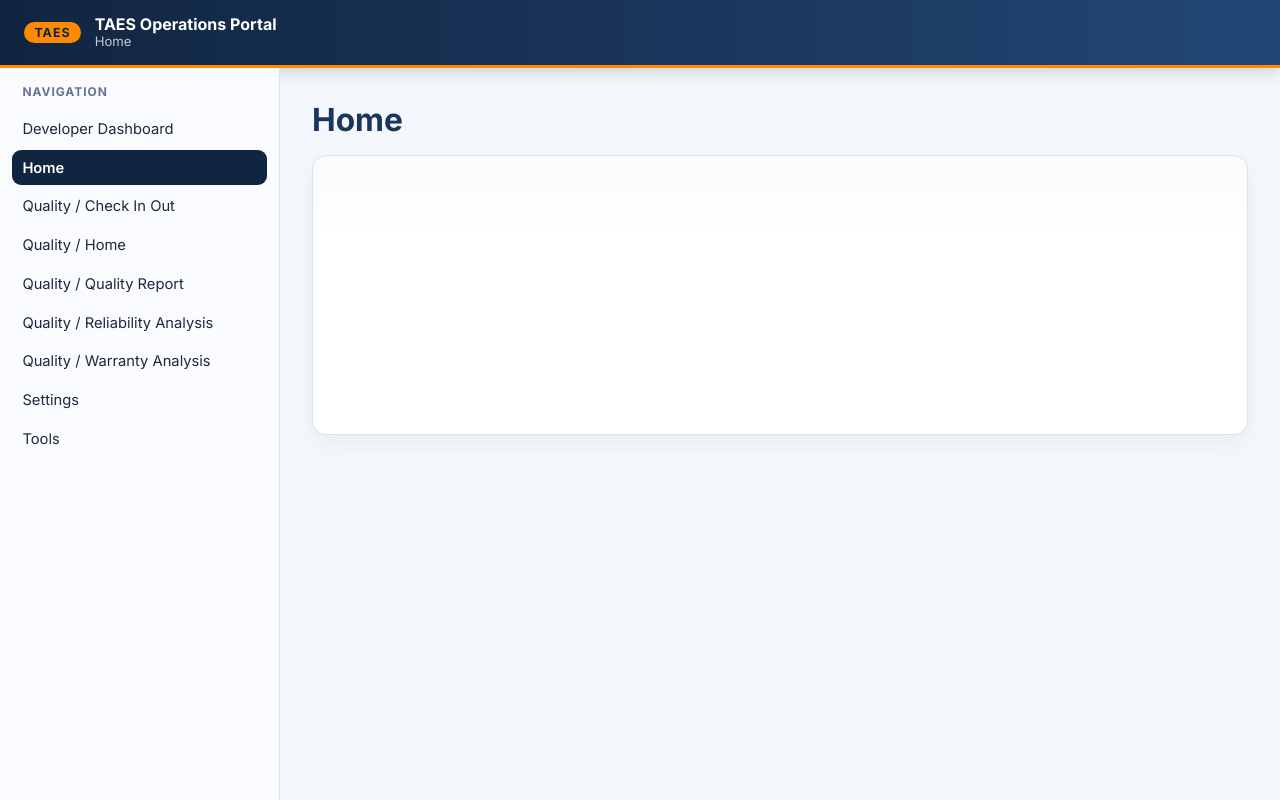
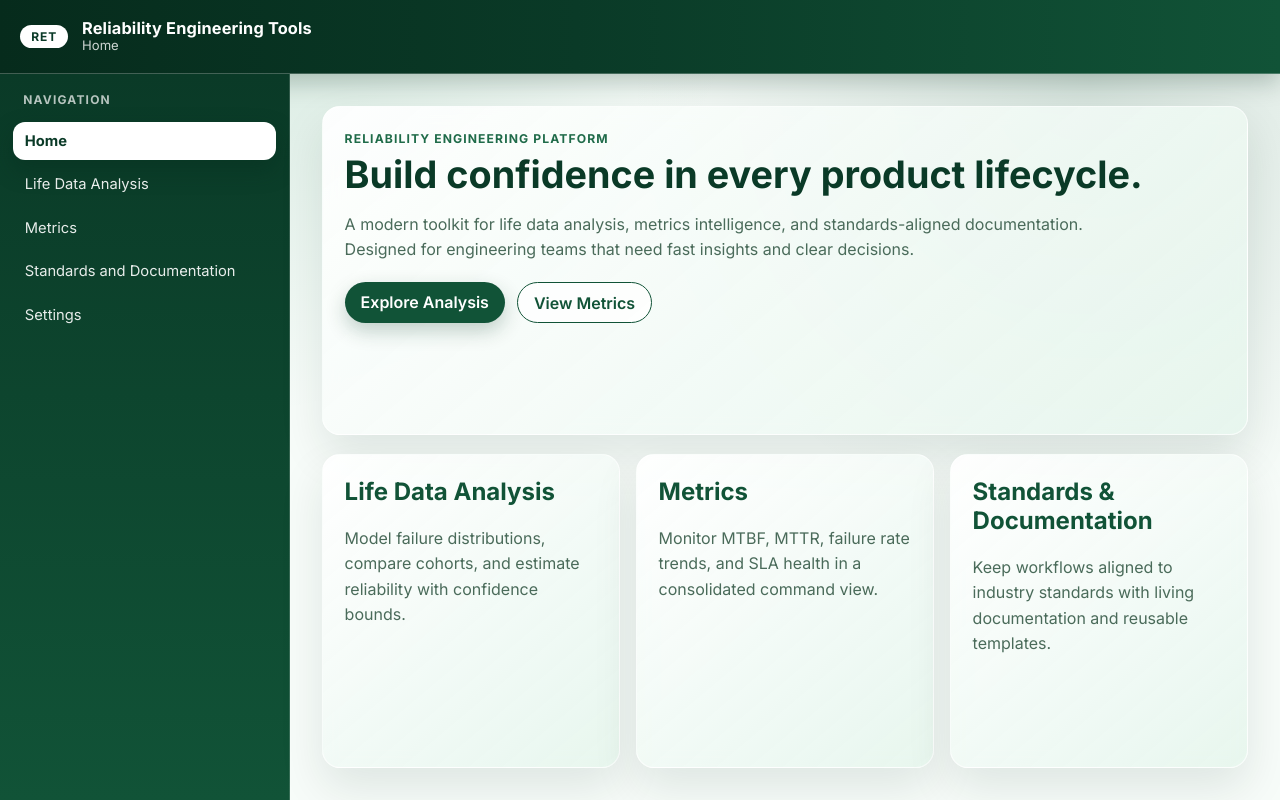
Before and after one commit to stupidshrimp/GREMLIN, a Flask app: page / in a window 1280 px wide. Run offline with Flask 3, Linux system fonts and the light colour scheme.

Commit message:
Redesign portal with sleek forest-themed reliability pages

```diff
--- a/app.py
+++ b/app.py
@@ -1,32 +1,31 @@
-from pathlib import Path
-from flask import Flask, render_template, abort
+from flask import Flask, render_template
 
 app = Flask(__name__)
 
-TEMPLATE_DIR = Path(__file__).parent / "templates"
+PAGES = [
+    {"route": "/", "template": "home.html", "title": "Home"},
+    {
+        "route": "/life-data-analysis",
+        "template": "life_data_analysis.html",
+        "title": "Life Data Analysis",
+    },
+    {"route": "/metrics", "template": "metrics.html", "title": "Metrics"},
+    {
+        "route": "/standards-and-documentation",
+        "template": "standards_and_documentation.html",
+        "title": "Standards and Documentation",
+    },
+    {"route": "/settings", "template": "settings.html", "title": "Settings"},
+]
 
-
-def _discover_pages() -> list[dict[str, str]]:
-    pages = []
-    for template in sorted(TEMPLATE_DIR.rglob("*.html")):
-        rel = template.relative_to(TEMPLATE_DIR).as_posix()
-        if rel in {"base.html", "sidebar.html", "topbar.html"} or rel.startswith("inspections/partials/"):
-            continue
-        route = "/" if rel == "home.html" else "/" + rel.removesuffix(".html")
-        title = rel.removesuffix(".html").replace("_", " ").replace("/", " / ").title()
-        pages.append({"route": route, "template": rel, "title": title})
-    return pages
-
-
-PAGES = _discover_pages()
 NAV_LINKS = [{"label": page["title"], "url": page["route"]} for page in PAGES]
 
 for page in PAGES:
+
     def _view(t=page["template"], title=page["title"]):
         return render_template(t, page_title=title, nav_links=NAV_LINKS)
 
-    endpoint = "page_" + page["route"].strip("/").replace("/", "_").replace("-", "_")
-    endpoint = endpoint or "page_home"
+    endpoint = "page_" + ("home" if page["route"] == "/" else page["route"].strip("/").replace("-", "_"))
     app.add_url_rule(page["route"], endpoint, _view)
 
 
--- a/static/css/sidebar.css
+++ b/static/css/sidebar.css
@@ -1,18 +1,18 @@
 .sidebar {
-  background: #f9fbff;
-  border-right: 1px solid #dbe3ef;
-  padding: 1rem 0.75rem;
+  background: linear-gradient(180deg, #0a3a27 0%, #115337 100%);
+  border-right: 1px solid rgba(255, 255, 255, 0.16);
+  padding: 1rem 0.8rem;
   overflow-y: auto;
 }
 
 .sidebar-heading {
-  margin: 0 0 0.75rem;
+  margin: 0 0 0.8rem;
   padding: 0 0.65rem;
   font-size: 0.75rem;
   font-weight: 700;
-  letter-spacing: 0.08em;
+  letter-spacing: 0.1em;
   text-transform: uppercase;
-  color: #64748b;
+  color: rgba(255, 255, 255, 0.7);
 }
 
 .sidebar ul {
@@ -21,40 +21,40 @@
   padding: 0;
   display: flex;
   flex-direction: column;
-  gap: 0.2rem;
+  gap: 0.35rem;
 }
 
 .sidebar a {
   display: block;
-  color: #1e293b;
+  color: rgba(255, 255, 255, 0.9);
   text-decoration: none;
-  border-radius: 9px;
-  padding: 0.55rem 0.65rem;
+  border-radius: 12px;
+  padding: 0.62rem 0.75rem;
   font-size: 0.92rem;
-  transition: background-color 120ms ease, color 120ms ease, transform 120ms ease;
+  transition: transform 180ms ease, background-color 180ms ease, box-shadow 180ms ease;
 }
 
 .sidebar a:hover {
-  background: #e9f0fb;
-  color: #10253f;
-  transform: translateX(2px);
+  transform: translateX(4px);
+  background: rgba(255, 255, 255, 0.12);
 }
 
 .sidebar a.active {
-  background: #10253f;
-  color: #ffffff;
-  font-weight: 600;
+  background: #ffffff;
+  color: #0a3a27;
+  font-weight: 700;
+  box-shadow: 0 10px 22px rgba(6, 43, 28, 0.35);
 }
 
-@media (max-width: 1024px) {
+@media (max-width: 900px) {
   .sidebar {
     border-right: 0;
-    border-bottom: 1px solid #dbe3ef;
+    border-bottom: 1px solid rgba(6, 43, 28, 0.15);
   }
 
   .sidebar ul {
     display: grid;
-    grid-template-columns: repeat(auto-fit, minmax(190px, 1fr));
-    gap: 0.35rem;
+    grid-template-columns: repeat(auto-fit, minmax(180px, 1fr));
+    gap: 0.4rem;
   }
 }
--- a/static/css/theme.css
+++ b/static/css/theme.css
@@ -1,75 +1,175 @@
 :root {
-  --taes-bg: #f4f7fb;
-  --taes-surface: #ffffff;
-  --taes-border: #dbe3ef;
-  --taes-navy: #10253f;
-  --taes-navy-2: #1b365d;
-  --taes-text: #0f172a;
-  --taes-muted: #64748b;
-  --taes-accent: #ff8a00;
+  --forest-950: #062b1c;
+  --forest-900: #0a3a27;
+  --forest-800: #115337;
+  --forest-700: #1f6b49;
+  --forest-500: #2c8a5f;
+  --forest-200: #bfe3cf;
+  --forest-100: #e5f5ec;
+  --surface: #ffffff;
+  --text: #0d261b;
+  --muted: #4a6b5a;
+  --border: #cfe7d9;
 }
 
-* {
-  box-sizing: border-box;
-}
+* { box-sizing: border-box; }
 
 body {
   margin: 0;
   font-family: "Inter", "Segoe UI", Tahoma, Arial, sans-serif;
-  color: var(--taes-text);
-  background: var(--taes-bg);
+  color: var(--text);
+  background:
+    radial-gradient(circle at 15% -20%, rgba(44, 138, 95, 0.22), transparent 40%),
+    radial-gradient(circle at 85% 10%, rgba(17, 83, 55, 0.14), transparent 35%),
+    #f7fcf9;
 }
 
 .app-layout {
   min-height: 100vh;
   display: grid;
-  grid-template-columns: 280px 1fr;
-  grid-template-rows: 68px 1fr;
+  grid-template-columns: 290px 1fr;
+  grid-template-rows: 74px 1fr;
   grid-template-areas:
     "topbar topbar"
     "sidebar content";
 }
 
-.topbar {
-  grid-area: topbar;
-}
-
-.sidebar {
-  grid-area: sidebar;
-}
+.topbar { grid-area: topbar; }
+.sidebar { grid-area: sidebar; }
 
 .content {
   grid-area: content;
   padding: 2rem;
+  display: grid;
+  gap: 1.2rem;
 }
 
 h1 {
-  margin: 0 0 1rem;
-  font-size: clamp(1.4rem, 1.1rem + 1.1vw, 2rem);
-  color: var(--taes-navy-2);
+  margin: 0.2rem 0 0.9rem;
+  font-size: clamp(1.8rem, 1.4rem + 1.2vw, 2.5rem);
+  color: var(--forest-900);
 }
 
-.placeholder-box {
-  min-height: 280px;
-  border: 1px solid var(--taes-border);
-  border-radius: 14px;
-  background:
-    linear-gradient(180deg, rgba(16, 37, 63, 0.02), transparent 30%),
-    var(--taes-surface);
-  box-shadow: 0 10px 25px rgba(15, 23, 42, 0.05);
+h2 {
+  margin-top: 0;
+  color: var(--forest-800);
 }
 
-@media (max-width: 1024px) {
+p { margin: 0; line-height: 1.6; color: var(--muted); }
+
+.eyebrow {
+  text-transform: uppercase;
+  letter-spacing: 0.09em;
+  font-size: 0.76rem;
+  font-weight: 700;
+  color: var(--forest-700);
+}
+
+.glass-card {
+  border: 1px solid rgba(255, 255, 255, 0.65);
+  background: linear-gradient(140deg, rgba(255, 255, 255, 0.93), rgba(229, 245, 236, 0.85));
+  box-shadow: 0 20px 45px rgba(6, 43, 28, 0.1);
+  backdrop-filter: blur(8px);
+  border-radius: 18px;
+  padding: 1.35rem;
+}
+
+.hero-copy { max-width: 75ch; }
+
+.hero-actions {
+  margin-top: 1.2rem;
+  display: flex;
+  gap: 0.75rem;
+  flex-wrap: wrap;
+}
+
+.btn-primary,
+.btn-secondary {
+  text-decoration: none;
+  font-weight: 600;
+  border-radius: 999px;
+  padding: 0.6rem 1rem;
+  transition: transform 180ms ease, box-shadow 180ms ease, background 180ms ease, color 180ms ease;
+}
+
+.btn-primary {
+  background: var(--forest-800);
+  color: #fff;
+  box-shadow: 0 8px 20px rgba(10, 58, 39, 0.24);
+}
+
+.btn-primary:hover {
+  transform: translateY(-2px);
+  background: var(--forest-700);
+}
+
+.btn-secondary {
+  border: 1px solid var(--forest-800);
+  color: var(--forest-800);
+  background: rgba(255, 255, 255, 0.8);
+}
+
+.btn-secondary:hover {
+  transform: translateY(-2px);
+  box-shadow: 0 8px 18px rgba(10, 58, 39, 0.14);
+}
+
+.card-grid {
+  display: grid;
+  grid-template-columns: repeat(3, minmax(0, 1fr));
+  gap: 1rem;
+}
+
+.card-grid.two-col {
+  grid-template-columns: repeat(2, minmax(0, 1fr));
+}
+
+.tile {
+  transition: transform 220ms ease, box-shadow 220ms ease;
+}
+
+.tile:hover {
+  transform: translateY(-4px);
+  box-shadow: 0 24px 48px rgba(6, 43, 28, 0.16);
+}
+
+.fade-in-up {
+  animation: fadeInUp 560ms ease-out both;
+}
+
+.slide-in {
+  animation: slideIn 620ms ease-out both;
+}
+
+.card-grid .slide-in:nth-child(2) { animation-delay: 90ms; }
+.card-grid .slide-in:nth-child(3) { animation-delay: 160ms; }
+
+@keyframes fadeInUp {
+  from { opacity: 0; transform: translateY(14px); }
+  to { opacity: 1; transform: translateY(0); }
+}
+
+@keyframes slideIn {
+  from { opacity: 0; transform: translateY(18px) scale(0.99); }
+  to { opacity: 1; transform: translateY(0) scale(1); }
+}
+
+@media (max-width: 1100px) {
+  .card-grid,
+  .card-grid.two-col {
+    grid-template-columns: 1fr;
+  }
+}
+
+@media (max-width: 900px) {
   .app-layout {
     grid-template-columns: 1fr;
-    grid-template-rows: 68px auto 1fr;
+    grid-template-rows: 74px auto 1fr;
     grid-template-areas:
       "topbar"
       "sidebar"
       "content";
   }
 
-  .content {
-    padding: 1.25rem;
-  }
+  .content { padding: 1rem; }
 }
--- a/static/css/topbar.css
+++ b/static/css/topbar.css
@@ -2,11 +2,11 @@
   display: flex;
   align-items: center;
   justify-content: space-between;
-  padding: 0.75rem 1.5rem;
-  background: linear-gradient(90deg, #10253f, #1b365d 55%, #224775);
+  padding: 0.75rem 1.25rem;
+  background: linear-gradient(90deg, #062b1c 0%, #0a3a27 45%, #115337 100%);
   color: #fff;
-  border-bottom: 3px solid #ff8a00;
-  box-shadow: 0 4px 16px rgba(0, 0, 0, 0.16);
+  border-bottom: 1px solid rgba(255, 255, 255, 0.24);
+  box-shadow: 0 8px 24px rgba(6, 43, 28, 0.25);
 }
 
 .brand-group {
@@ -16,13 +16,13 @@
 }
 
 .brand-badge {
-  background: #ff8a00;
-  color: #10253f;
-  font-weight: 700;
+  background: #ffffff;
+  color: #0a3a27;
+  font-weight: 800;
   letter-spacing: 0.08em;
   border-radius: 999px;
-  padding: 0.2rem 0.65rem;
-  font-size: 0.78rem;
+  padding: 0.25rem 0.7rem;
+  font-size: 0.75rem;
 }
 
 .brand-copy {
@@ -32,10 +32,11 @@
 }
 
 .brand-copy strong {
-  font-size: 1rem;
+  font-size: 1.02rem;
+  letter-spacing: 0.01em;
 }
 
 .brand-copy span {
   font-size: 0.82rem;
-  color: rgba(255, 255, 255, 0.75);
+  color: rgba(255, 255, 255, 0.8);
 }
--- a/templates/home.html
+++ b/templates/home.html
@@ -1,6 +1,31 @@
 {% extends "base.html" %}
 
 {% block content %}
-<h1>Home</h1>
-<div class="placeholder-box"></div>
+<section class="hero glass-card fade-in-up">
+  <p class="eyebrow">Reliability Engineering Platform</p>
+  <h1>Build confidence in every product lifecycle.</h1>
+  <p class="hero-copy">
+    A modern toolkit for life data analysis, metrics intelligence, and standards-aligned documentation.
+    Designed for engineering teams that need fast insights and clear decisions.
+  </p>
+  <div class="hero-actions">
+    <a class="btn-primary" href="/life-data-analysis">Explore Analysis</a>
+    <a class="btn-secondary" href="/metrics">View Metrics</a>
+  </div>
+</section>
+
+<section class="card-grid">
+  <article class="glass-card tile slide-in">
+    <h2>Life Data Analysis</h2>
+    <p>Model failure distributions, compare cohorts, and estimate reliability with confidence bounds.</p>
+  </article>
+  <article class="glass-card tile slide-in">
+    <h2>Metrics</h2>
+    <p>Monitor MTBF, MTTR, failure rate trends, and SLA health in a consolidated command view.</p>
+  </article>
+  <article class="glass-card tile slide-in">
+    <h2>Standards & Documentation</h2>
+    <p>Keep workflows aligned to industry standards with living documentation and reusable templates.</p>
+  </article>
+</section>
 {% endblock %}
--- a/templates/topbar.html
+++ b/templates/topbar.html
@@ -1,8 +1,8 @@
 <header class="topbar">
   <div class="brand-group">
-    <span class="brand-badge">TAES</span>
+    <span class="brand-badge">RET</span>
     <div class="brand-copy">
-      <strong>TAES Operations Portal</strong>
+      <strong>Reliability Engineering Tools</strong>
       <span>{{ page_title or "Dashboard" }}</span>
     </div>
   </div>
```
Also changed, not shown: templates/life_data_analysis.html (added, +20 -0 lines), templates/metrics.html (added, +20 -0 lines), templates/settings.html (+16 -2 lines), templates/standards_and_documentation.html (added, +20 -0 lines).
